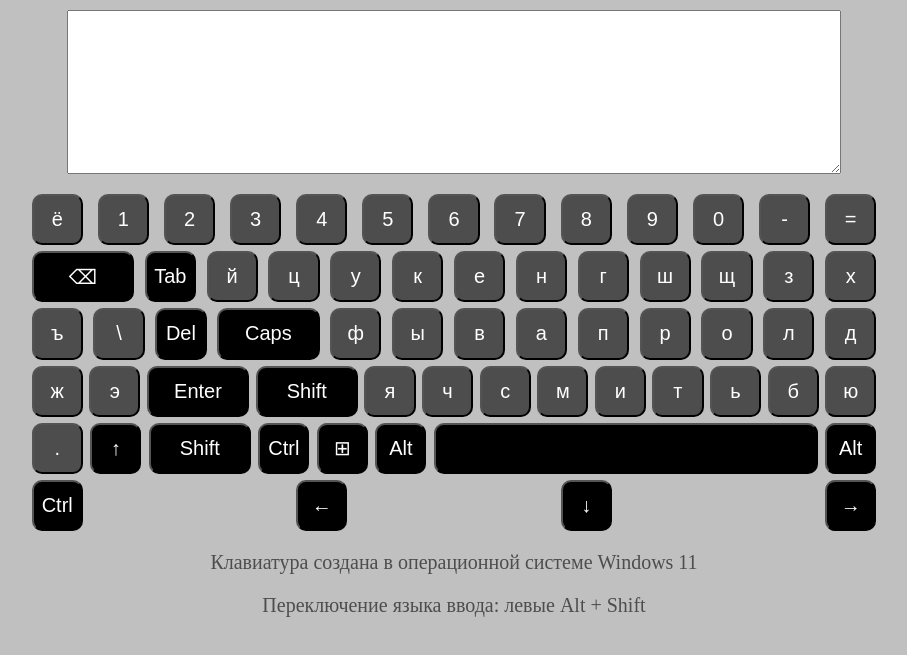
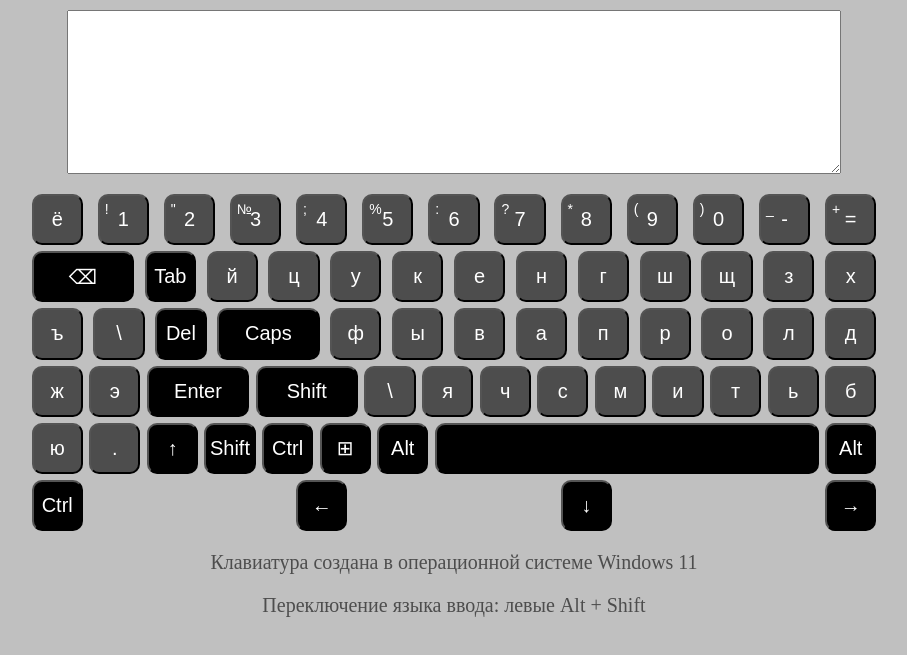
Before and after one commit to DonatArtihovich/virtual-keyboard, a website with bundled scripts: page index.html in a window 1280 px wide. Shown: the part 79-734 px from the top of the page, without its empty margins (186-1093 px from the left). Built offline with nearby package versions, Linux system fonts and the light colour scheme.

Commit message:
refactor: add left and right alt and shift keys

```diff
--- a/js/create-keyboard.js
+++ b/js/create-keyboard.js
@@ -17,6 +17,11 @@ function createKey(index) {
     const keyContent = getKeyContent(index);
     const key = createElem('button', keyClasslist, keyContent);
     key.dataset.key = Data.keysArr[index];
+    console.log(key, Data.keysDataContent)
+    if(index < 13 && index > 0) {
+        const keySpan = createElem('span', 'up-content', Data.keysDataContent[Data.keysArr[index]]['ru'][1]);
+        key.prepend(keySpan)
+    }
 
     return key
 }
--- a/js/data.js
+++ b/js/data.js
@@ -54,11 +54,13 @@ export const keysSpecialDataContent = {
   Delete: 'Del',
   CapsLock: 'Caps',
   Enter: 'Enter',
-  Shift: 'Shift',
+  ShiftLeft: 'Shift',
+  ShiftRight: 'Shift',
   ArrowUp: '↑',
   ctrlKey: 'Ctrl',
   metaKey: '⊞',
-  altKey: 'Alt',
+  AltLeft: 'Alt',
+  AltRight: 'Alt',
   Space: ' ',
   ArrowLeft: '←',
   ArrowDown: '↓',
@@ -73,10 +75,10 @@ export const keysArr = ['Backquote', 'Digit1', 'Digit2',
   'KeyP', 'BracketLeft', 'BracketRight', 'Backslash',
   'Delete', 'CapsLock', 'KeyA', 'KeyS', 'KeyD',
   'KeyF', 'KeyG', 'KeyH', 'KeyJ', 'KeyK', 'KeyL',
-  'Semicolon', 'Quote', 'Enter', 'Shift', 'KeyZ',
+  'Semicolon', 'Quote', 'Enter', 'ShiftLeft', 'Backslash', 'KeyZ',
   'KeyX', 'KeyC', 'KeyV', 'KeyB', 'KeyN', 'KeyM',
-  'Comma', 'Period', 'Slash', 'ArrowUp', 'Shift',
-  'ctrlKey', 'metaKey', 'altKey', 'Space', 'altKey',
+  'Comma', 'Period', 'Slash', 'ArrowUp', 'ShiftRight',
+  'ctrlKey', 'metaKey', 'AltLeft', 'Space', 'AltRight',
   'ctrlKey', 'ArrowLeft', 'ArrowDown', 'ArrowRight'];
 
-export const doubleKeysArr = ['Backspace', 'CapsLock', 'Enter', 'Shift'];
+export const doubleKeysArr = ['Backspace', 'CapsLock', 'Enter', 'ShiftLeft'];
--- a/style.css
+++ b/style.css
@@ -73,8 +73,11 @@ body {
     font-size: 20px;
     position: relative;
 }
-
+.keyboard__key:hover {
+    opacity: 0.5;
+}
 .keyboard__key:active {
+    opacity: 1;
     background-color: var(--active-key-color);
 }
 
```
Also changed, not shown: index.html (+77 -1 lines).
